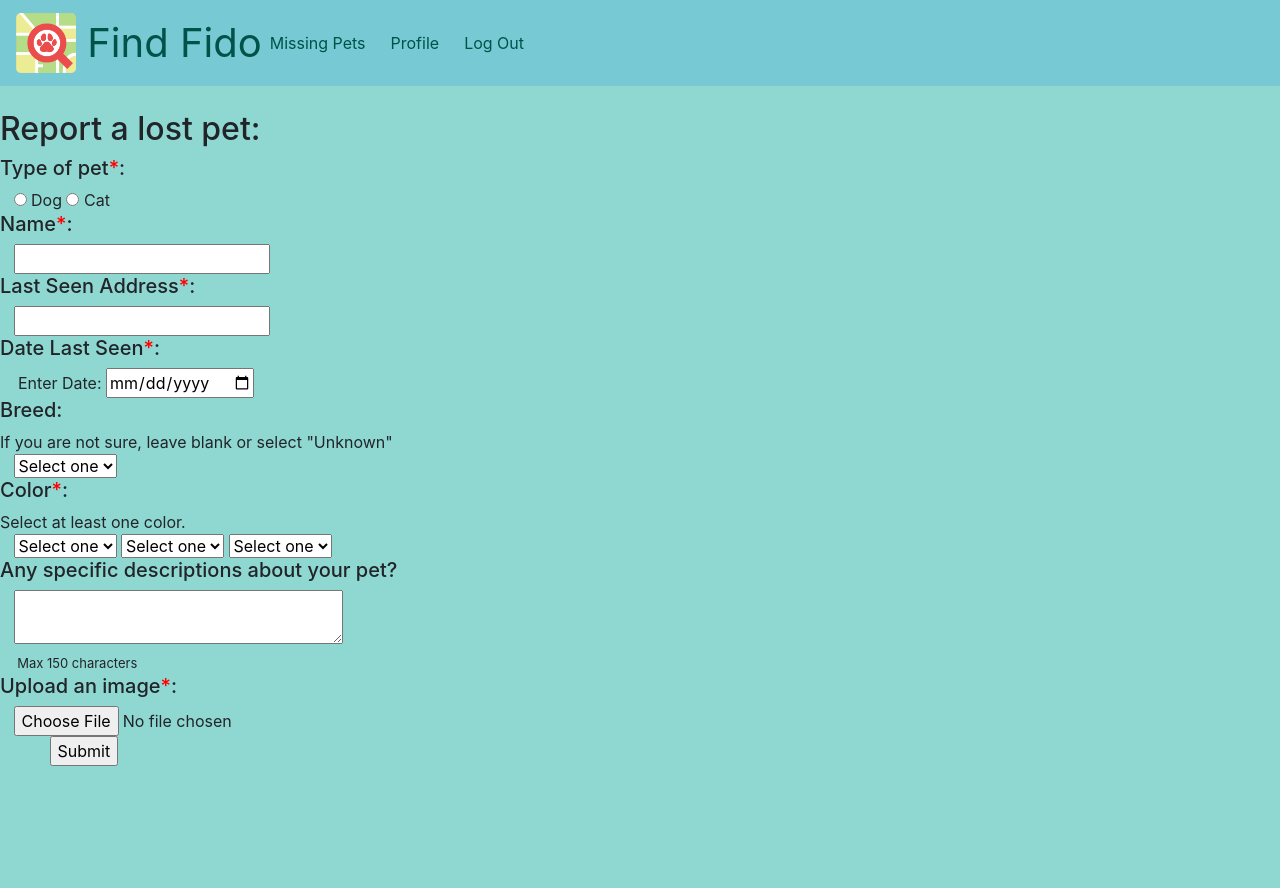
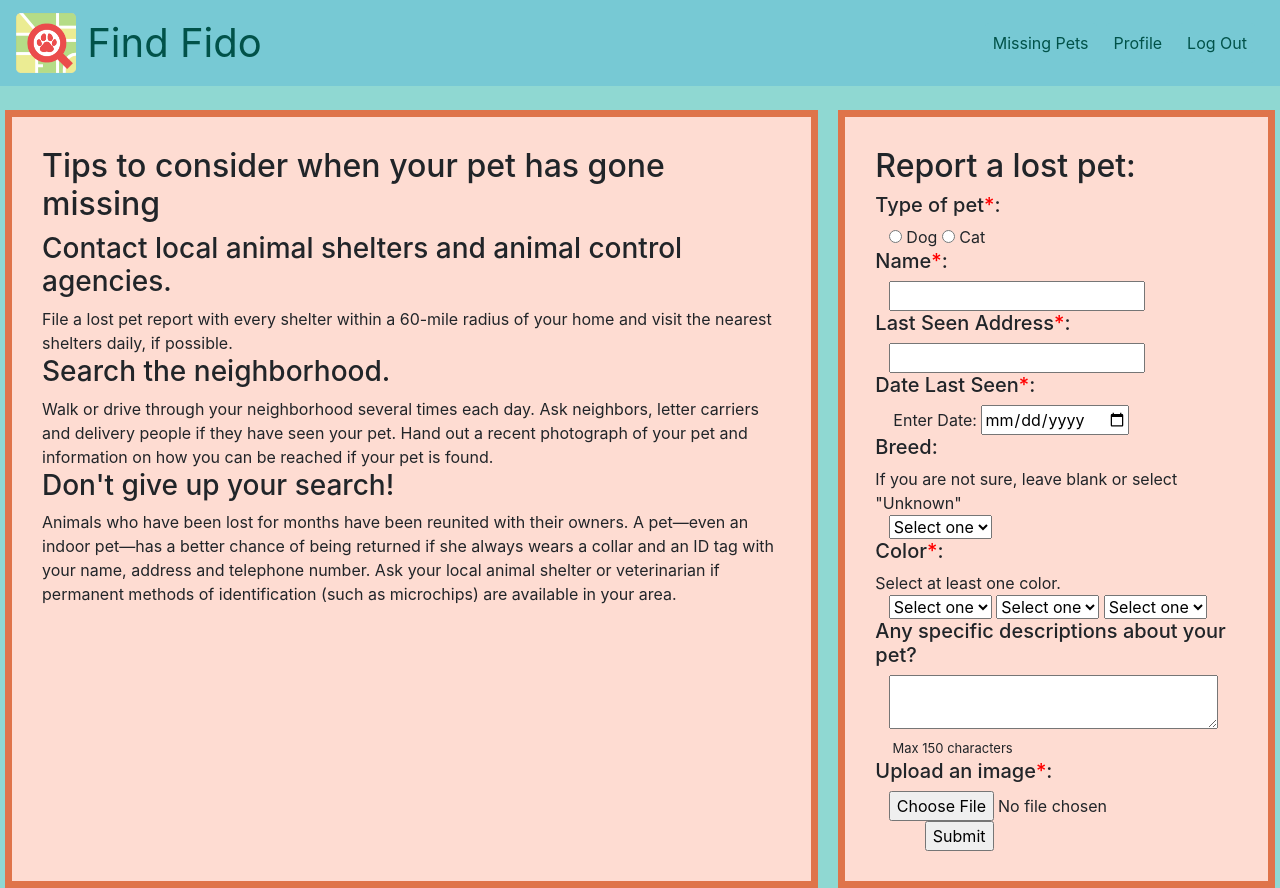
Before and after one commit to nakita-strangeways/find_fido_project, a Flask app: page /report_a_pet_page in a window 1280 px wide. Before the commit the page ends 766 px from the top, so only its background shows below. Run offline with Flask 2, Linux system fonts and the light colour scheme; the visitor is signed in with stand-in values (Sample User, id 1); data that the repository does not hold is empty; some libraries are stand-ins or nearby versions.

Commit message:
Fixed drawers opening at same time. Need to do: Fix wierd window scaling, click event(map to form drawer) and some small css stuff

```diff
--- a/server.py
+++ b/server.py
@@ -417,7 +417,7 @@
 
 
 if __name__ == "__main__":
-    app.run()
+    app.debug = True
     app.jinja_env.auto_reload = app.debug
 
     connect_to_db(app)
--- a/static/lost_pets.css
+++ b/static/lost_pets.css
@@ -76,14 +92,20 @@
     background-color: #8FD8D2;
 }
 
-.filter_form_div {
-  background-color: #FEDCD2;
-  border: solid;
-  border-width: 5px 5px 5px 0px;
-  border-color: #DF744A;
-
+.collapse {
+  flex-grow: 0;
 }
 
+.search_address_btn {
+    background-color: #DCB239;
+    border: none;
+    color: white;
+    padding: 5px 20px;
+    text-align: center;
+    text-decoration: none;
+    display: inline-block;
+    font-size: 16px;
+}
 
 /*--------------------------------*/
 /*Filter Map Button*/
@@ -268,6 +302,31 @@
 /*--------------------------------*/
 /* Profile */
 /*--------------------------------*/
+
+
+/*--------------------------------*/
+/* Missing Pet poster form page */
+/*--------------------------------*/
+
+.submit_lost_poster_div {
+    background-color: #FEDCD2;
+    border-style: solid;
+    border-width: 7px;
+    border-color: #DF744A;
+    padding: 30px;
+    margin: 0px 20px 0px 10px;
+}
+
+.tips_div {
+    background-color: #FEDCD2;
+    border-style: solid;
+    border-width: 7px;
+    border-color: #DF744A;
+    padding: 30px;
+    margin: 0px 10px 0px 20px;
+}
+
+
 
 /*--------------------------------*/
 /* Modal */
--- a/static/pet_map.js
+++ b/static/pet_map.js
@@ -70,21 +70,21 @@
             animal = lost_pets[key];
 
         //Assigning variables to my pin icons for easy use
-        const dog_icon = {
+        let dog_icon = {
             url:"/static/icons/dog-pin.png",
             scaledSize: new google.maps.Size(50,75),
             origin: new google.maps.Point(0,0),
             anchor: new google.maps.Point(25,80)
         };
 
-        const cat_icon = {
+        let cat_icon = {
             url:"/static/icons/cat-pin.png",
             scaledSize: new google.maps.Size(50,75),
             origin: new google.maps.Point(0,0),
             anchor: new google.maps.Point(25,80)
         };
 
-        const found_pin = {
+        let found_pin = {
             url:"/static/icons/found_pin.png",
             scaledSize: new google.maps.Size(45,60),
             origin: new google.maps.Point(0,0),
@@ -279,7 +279,7 @@
                     modal.style.display = "block";
 
                     animal_photo = (
-                        '<img src="/static/seed_photos/' + animal.photo + '"style="width:500px;">'
+                        '<img src="/static/seed_photos/' + animal.photo + '"style="width:400px; max-height: 500px;">'
                     );
                     $('#animal_photo').html(animal_photo);
 
@@ -348,6 +348,18 @@
         $( '.cat_breed' ).show();
      $( '.dog_breed' ).hide();
 });
+
+// sorts breeds list on missing pet posters page
+$('#species_select').change(function() {
+    if ($(this).val() === '1') {
+        $( '.cat_breed' ).show();
+        $( '.dog_breed' ).hide();
+    } else {
+        $( '.cat_breed' ).hide();
+        $( '.dog_breed' ).show();
+    }
+});
+
 
 // Get Lat/Long when using current location
 console.log("current location ready")
@@ -450,7 +462,7 @@
         modal.style.display = "block";
 
             pet_photo = (
-                '<img src="/static/seed_photos/' + pet.photo + '"style="width:400px;">'
+                '<img src="/static/seed_photos/' + pet.photo + '"style="width: 400px;">'
             );
             $('#pet_photo').html(pet_photo);
 
@@ -478,19 +490,40 @@
             initMap()
 
 
-            let found_pin = {
-                url:"/static/icons/missing_pet_pin.png",
+            let dog_icon = {
+                url:"/static/icons/dog-pin.png",
                 scaledSize: new google.maps.Size(50,75),
                 origin: new google.maps.Point(0,0),
                 anchor: new google.maps.Point(25,80)
             };
 
-            let marker = new google.maps.Marker({
-                position: new google.maps.LatLng(pet.latitude, pet.longitude),
-                map: map,
-                title: 'Last Seen Here',
-                icon: found_pin
-            });
+            let cat_icon = {
+                url:"/static/icons/cat-pin.png",
+                scaledSize: new google.maps.Size(50,75),
+                origin: new google.maps.Point(0,0),
+                anchor: new google.maps.Point(25,80)
+            };
+
+
+
+
+            if (pet.species_id=='Cat'){
+                marker = new google.maps.Marker({
+                    position: new google.maps.LatLng(pet.latitude, pet.longitude),
+                    map: map,
+                    title: 'Last Seen Here',
+                    icon: cat_icon
+                })
+            }
+
+            if (pet.species_id=='Dog'){
+                marker = new google.maps.Marker({
+                    position: new google.maps.LatLng(pet.latitude, pet.longitude),
+                    map: map,
+                    title: 'Last Seen Here',
+                    icon: dog_icon
+                })
+            }
 
         // When the user clicks on <span> (x), close the modal
         span.onclick = function() {
@@ -507,7 +540,7 @@
     });
 });
 
-
+// Sends search bar selections to server.py to reload posters
 $('#searchBar_btn').click(function(e){
     console.log("I clicked")
     e.preventDefault();
@@ -521,7 +554,7 @@
     })
 });
 
-
+// Sends data from seen pet modal page to datatables and updates found to true
 $('.found_button_class').click(function(e) {
     e.preventDefault();
     let found_animal = document.querySelector('#animal_id')
--- a/templates/lost_pet_poster_page.html
+++ b/templates/lost_pet_poster_page.html
@@ -38,7 +38,7 @@
             <h3 style="color:#015249; padding-left: 15px;"> Search Pet Posters </h3>
             <div class="col-lg-10">
                 <label style="padding-top:5px; color:#015249;"> Pet Type</label>
-                <select size="1" name="PetType" class="form-control" style="width: 110%; height: 44px;">
+                <select id="species_select" size="1" name="PetType" class="form-control" style="width: 110%; height: 44px;">
                     <option id="cat" value="1">Cat</option>
                     <option id="dog"value="2">Dog</option>
                 </select>
@@ -73,7 +73,7 @@
             </div>
             <br>
             <div>
-                <center><input id="searchBar_btn" type="submit" value="Search"></center>
+                <center><input class="search_btn" id="searchBar_btn" type="submit" value="Search"></center>
             </div>
         </div>
     </form>
--- a/templates/report_a_pet_page.html
+++ b/templates/report_a_pet_page.html
@@ -1,6 +1,5 @@
 {% extends 'base.html' %}
 {% block head %}
-<script src="https://maps.googleapis.com/maps/api/js?key=AIzaSyBt-YhP-EJFaBB09VBt_qRtwnZB93IcxGc"></script>
 <script src="https://code.jquery.com/jquery.js"></script>
 <script src="/static/mapstyles.js"></script>
 <script src="/static/pet_map.js"></script>
@@ -9,8 +8,26 @@
 
 {% block body %}
 <div class="row">
+    <div class="col tips_div">
+        <div><h2> Tips to consider when your pet has gone missing </h2>
+        </div>
+
+        <div>
+        <h3>Contact local animal shelters and animal control agencies.</h3>
+        File a lost pet report with every shelter within a 60-mile radius of your home and visit the nearest shelters daily, if possible.
+        <h3>Search the neighborhood.</h3>
+        Walk or drive through your neighborhood several times each day. Ask neighbors, letter carriers and delivery people if they have seen your pet. Hand out a recent photograph of your pet and information on how you can be reached if your pet is found.
+        <h3>Don't give up your search!</h3>
+        Animals who have been lost for months have been reunited with their owners.
+
+        A pet—even an indoor pet—has a better chance of being returned if she always wears a collar and an ID tag with your name, address and telephone number. Ask your local animal shelter or veterinarian if permanent methods of identification (such as microchips) are available in your area.
+        </div>
+    </div>
+
+
+
     {% if session.get('logged_in_user_email') %}
-    <div id="submit_lost_poster" class="col">
+    <div id="submit_lost_poster" class="col-4 submit_lost_poster_div">
         <form id='submit_lost_poster_form' enctype="multipart/form-data" action="/lost_poster_form" method="POST" class="submit_lost_poster_form">
             <h2>Report a lost pet: </h2>
             <span><h5>Type of pet<span id="required">*</span>:</h5>
@@ -96,4 +113,6 @@
     </div>
     {% endif %}
     </div>
+
+
 {% endblock %}
```
Also changed, not shown: other parts of static/lost_pets.css (+34 -6 lines), templates/homepage.html (+16 -15 lines), 1 other file.
